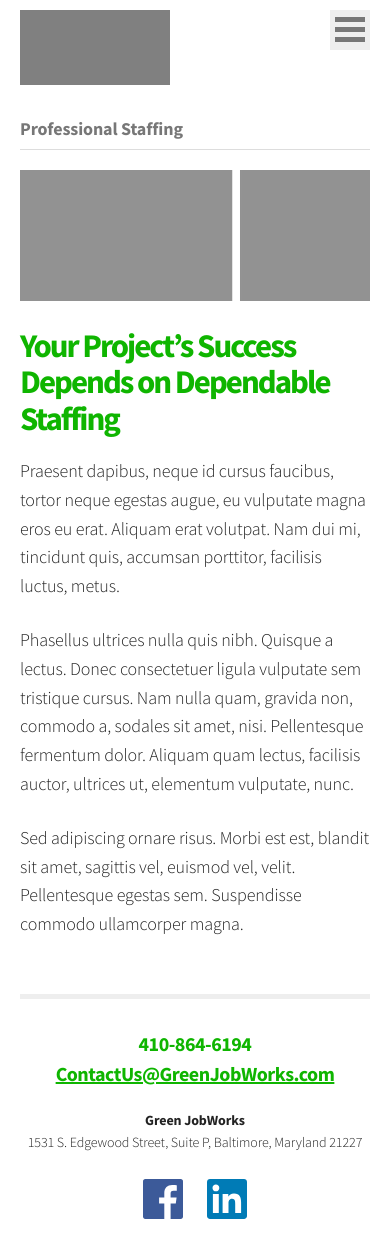
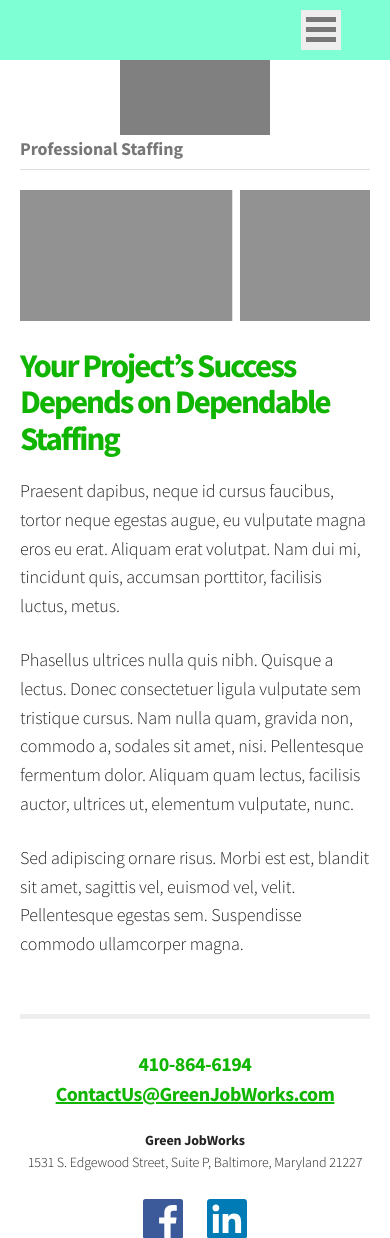
Before and after one commit to boldyellow/greenworks, a PHP site: page /staffing.html in a window 390 px wide. Shown: the top 1238 px of the page. Run offline with PHP 8.4, Linux system fonts and the light colour scheme.

Commit message:
Reconfigure nav for mobile view with logo below

```diff
--- a/css/styles.css
+++ b/css/styles.css
@@ -696,18 +696,62 @@ section h6 {
   color: #777; }
 
 header {
+  position: relative; }
+
+.xyz {
+  width: 85%;
   position: relative;
-  height: 85px; }
+  display: block;
+  height: 6rem;
+  margin: 0 auto; }
 
+@media (min-width: 750px) {
+  .xyz {
+    height: auto; } }
+@media (min-width: 900px) {
+  .xyz {
+    width: 100%;
+    height: 7.5rem;
+    padding: 0;
+    margin: 0; } }
+.menu {
+  position: relative;
+  width: 100%;
+  max-width: 960px;
+  margin: 0 auto;
+  padding: 0;
+  box-sizing: border-box;
+  background-color: aquamarine; }
+
+@media (min-width: 900px) {
+  .menu {
+    padding: 0;
+    width: 80%; } }
+.logo-wrap {
+  float: left;
+  width: 100%;
+  margin: 6rem 0 0 0; }
+
+@media (min-width: 750px) {
+  .logo-wrap {
+    margin: 0;
+    display: block;
+    float: none;
+    width: auto; } }
 .logo {
   background-color: #808080;
   font-size: 30px;
-  height: 75px;
-  width: 150px;
-  margin-top: 10px;
-  display: inline-block;
-  float: left; }
+  height: 7.5rem;
+  width: 15rem;
+  position: relative;
+  display: block;
+  margin: 0 auto; }
 
+@media (min-width: 750px) {
+  .logo {
+    position: relative;
+    display: block;
+    margin: 0; } }
 nav ul {
   display: none;
   padding-bottom: 15px;
@@ -808,7 +852,7 @@ nav > [type="checkbox"] {
   nav ul {
     display: inline-block;
     float: right;
-    margin: 25px 0 0 0;
+    margin: 2.1rem 0 0 0;
     list-style: none;
     background-color: transparent;
     font-size: 1.7rem; }
--- a/scss/custom/_nav.scss
+++ b/scss/custom/_nav.scss
@@ -1,20 +1,87 @@
 header {
 	position: relative;
-	height: 85px;
 }
 
-.logo {
-	background-color: #808080;
-	font-size: 30px;
-	height: 75px;
-	width: 150px;
-	margin-top: 10px;
-	display: inline-block;
-	float: left;
+.xyz {
+	width: 85%;
+    position: relative;
+    display: block;
+    height: 6rem;
+    margin: 0 auto;
 }
 
-nav {
+@media (#{$bp-larger-than-tablet}) {
+	.xyz {
+		height: auto;
+	}
 }
+
+@media (#{$bp-larger-than-tablet-hd}) {
+	.xyz {
+		width: 100%;
+		height: 7.5rem;
+		padding: 0;
+		margin: 0
+	}
+}
+
+.menu {
+	position: relative;
+    width: 100%;
+    max-width: 960px;
+    margin: 0 auto;
+	padding: 0;
+    box-sizing: border-box;
+    background-color: aquamarine;
+}
+
+@media (#{$bp-larger-than-tablet-hd}) {
+	.menu {
+		padding: 0;
+		width: 80%;
+	}
+}
+
+.logo-wrap {
+    float: left;
+    width: 100%;
+	margin: 6rem 0 0 0;
+}
+
+
+@media (#{$bp-larger-than-tablet}) {
+
+	.logo-wrap {
+		margin: 0;
+		display: block;
+		float: none;
+		width: auto
+	}
+
+}
+
+
+.logo {
+    background-color: #808080;
+    font-size: 30px;
+    height: 7.5rem;
+    width: 15rem;
+    position: relative;
+    display: block;
+    margin: 0 auto;
+}
+
+
+@media (#{$bp-larger-than-tablet}) {
+
+	.logo {
+	    position: relative;
+	    display: block;
+	    margin: 0;
+	}
+
+}
+
 
 nav ul {
 	display: none;
@@ -151,7 +218,7 @@ nav > [type="checkbox"] {
 	nav ul {
 		display: inline-block;
 	  	float: right;
-	  	margin: 25px 0 0 0;
+	  	margin: 2.1rem 0 0 0;
 	  	list-style: none;
 	  	background-color: transparent;
 		font-size: 1.7rem;
--- a/staffing.html
+++ b/staffing.html
@@ -42,9 +42,9 @@
 <body>
 
 	<header>
-		<div class="container">
-			<nav>
-				<a href="index.html" class="logo"></a>
+
+		<div class="menu">
+			<nav class="xyz">
 				<input type="checkbox" id="nav" />
 				<label for="nav"></label>
 				<ul>
@@ -54,15 +54,21 @@
 					<li><a href="contact.html">Contact</a></li>
 					<li><a class="active" href="#">EN</a><a href="#">ES</a></li>
 				</ul>
+
+			<div class="brand">
+				<div class="logo-wrap"><a class="logo" href="index.html"></a></div>
+			</div>
 			</nav>
+
 		</div>
+
 	</header>
 
 
 
      <section class="interior">
 
-		<div class="container" style="">
+		<div class="container">
 
 			<div class="row">
 
```
